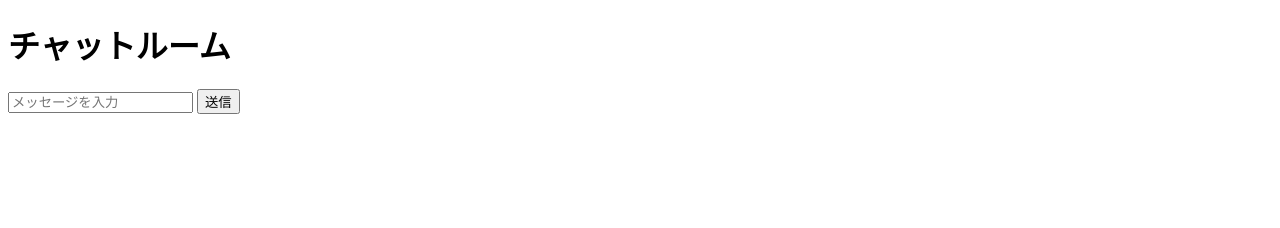
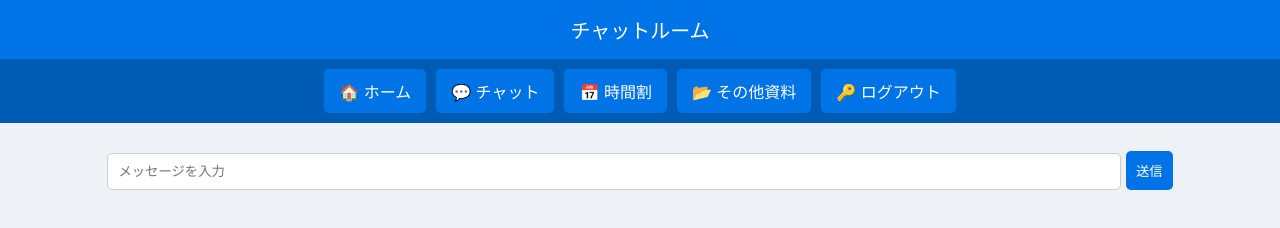
Before and after one commit to Hayato040404/plus-gonzui, a plain HTML site: page chat.html in a window 1280 px wide. Drawn offline with Linux system fonts and the light colour scheme.

Commit message:
Update chat.html

```diff
--- a/chat.html
+++ b/chat.html
@@ -4,12 +4,22 @@
     <meta charset="UTF-8">
     <meta name="viewport" content="width=device-width, initial-scale=1.0">
     <title>チャットルーム</title>
+    <link rel="stylesheet" href="style.css">
 </head>
 <body>
-    <h1>チャットルーム</h1>
-    <input type="text" id="message" placeholder="メッセージを入力">
-    <button onclick="sendMessage()">送信</button>
-    <div id="chat"></div>
+    <header>チャットルーム</header>
+    <nav>
+        <a href="home.html">🏠 ホーム</a>
+        <a href="chat.html">💬 チャット</a>
+        <a href="class.html">📅 時間割</a>
+        <a href="documents.html">📂 その他資料</a>
+        <a href="index.html">🔑 ログアウト</a>
+    </nav>
+    <main>
+        <input type="text" id="message" placeholder="メッセージを入力">
+        <button onclick="sendMessage()">送信</button>
+        <div id="chat"></div>
+    </main>
 
     <script>
         function sendMessage() {
@@ -17,6 +27,7 @@
             if (msg) {
                 let chatBox = document.getElementById("chat");
                 let p = document.createElement("p");
+                p.className = "message";
                 p.innerText = msg;
                 chatBox.appendChild(p);
                 document.getElementById("message").value = "";
```
